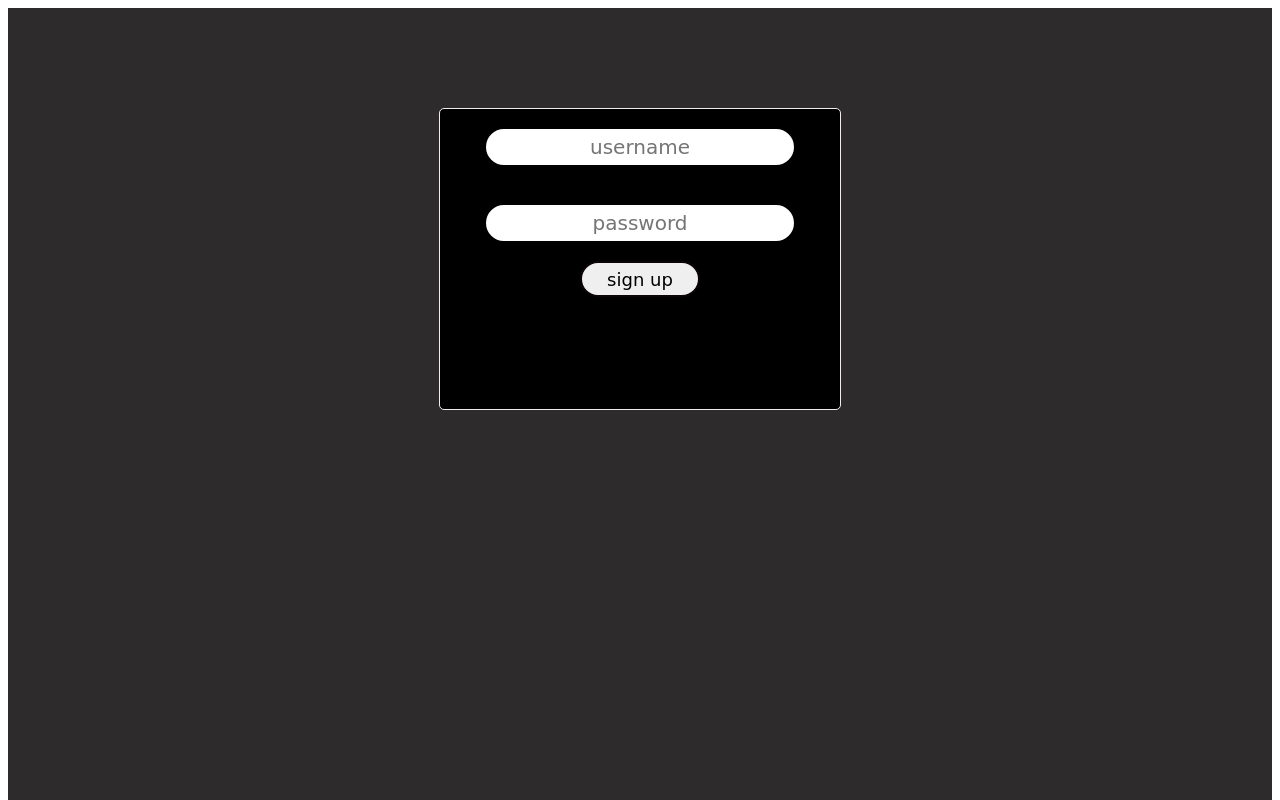
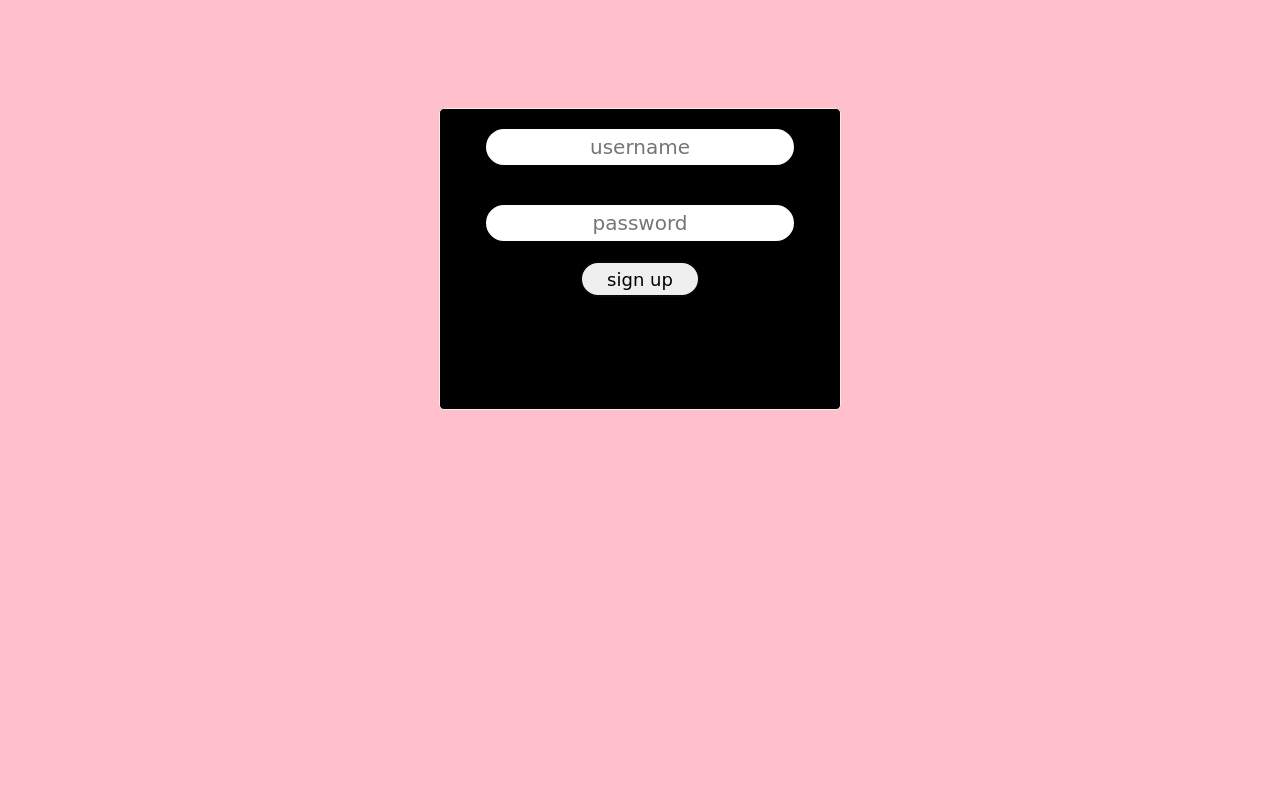
Before and after one commit to thewayofwarrior/jimugram, a plain HTML site: page index.html in a window 1280 px wide. Shown: the top 800 px of the page. Drawn offline with Linux system fonts and the light colour scheme.

Commit message:
Update style.css

```diff
--- a/style.css
+++ b/style.css
@@ -1,4 +1,4 @@
-.body{background-color: rgb(45, 43, 43);
+body{background-color: pink;
 height: 100vw;
 display: flex;
 justify-content: center;}
```
